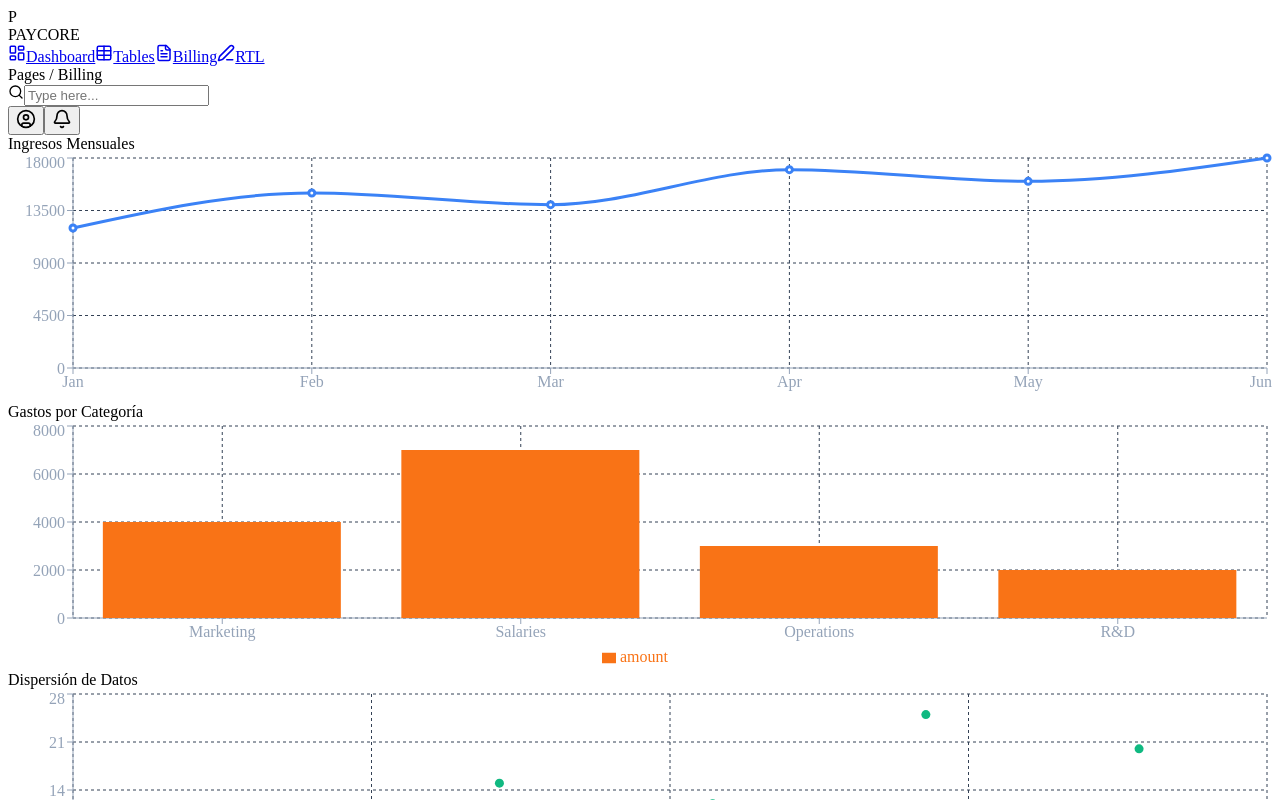
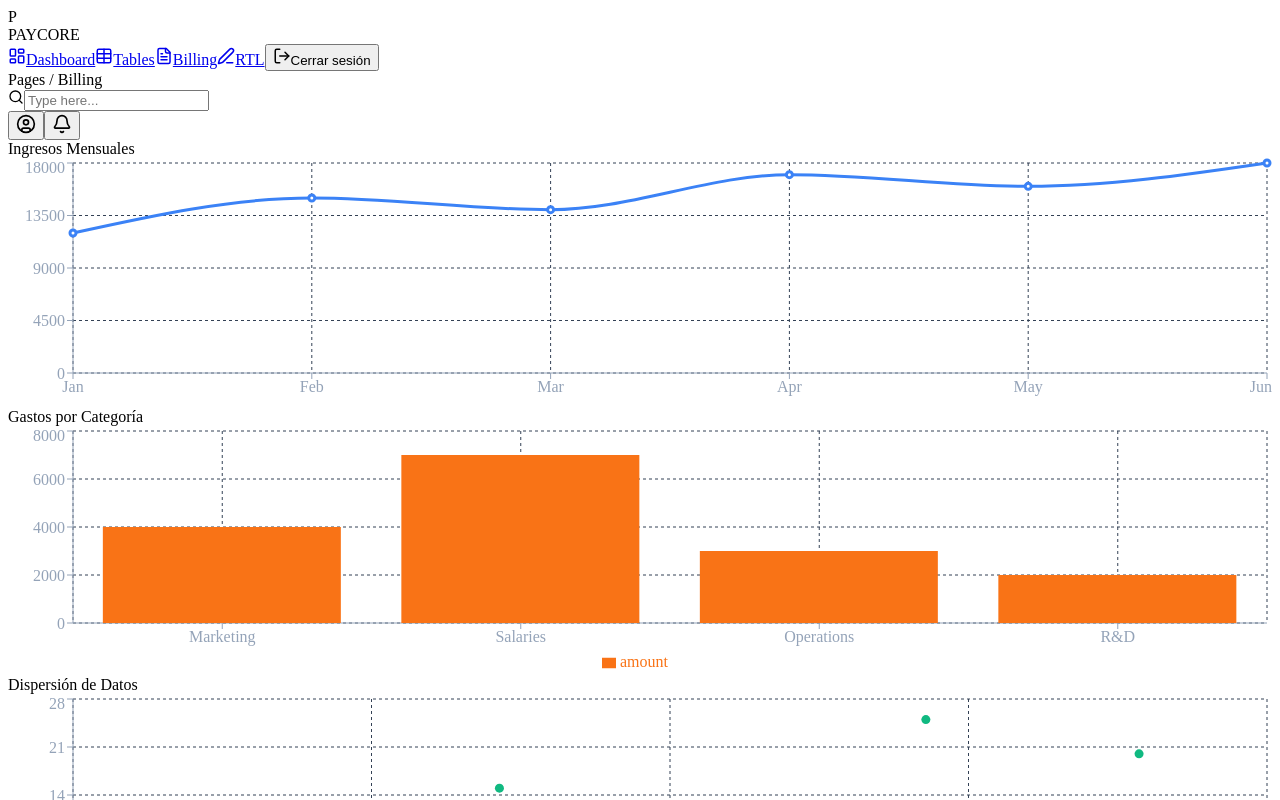
Before and after one commit to AlanCO97/ethos-pbs, a Next.js app in the folder frontend/paycore/: page /billing in a window 1280 px wide. Shown: the top 800 px of the page. Built offline with nearby package versions, Linux system fonts and the light colour scheme.

Commit message:
[ADD] - Signout button added

```diff
--- a/frontend/paycore/src/actions/utils.ts
+++ b/frontend/paycore/src/actions/utils.ts
@@ -29,3 +29,10 @@ export async function authenticatedFetch(url: string, options: RequestInit = {})
     },
   });
 }
+
+export async function logoutAction() {
+  const cookieStore = cookies();
+
+  (await cookieStore).delete("auth-token");
+  (await cookieStore).delete("fullname");
+}
--- /dev/null
+++ b/frontend/paycore/src/components/menu/LogoutButton.tsx
@@ -0,0 +1,32 @@
+"use client";
+
+
+import { useTransition } from "react";
+import { LogOut } from "lucide-react";
+import { useRouter } from "next/navigation";
+import { logoutAction } from "@/actions/utils";
+
+export default function LogoutButton() {
+  const [isPending, startTransition] = useTransition();
+  const router = useRouter();
+
+  const handleLogout = async () => {
+    startTransition(async () => {
+      await logoutAction();
+      router.push("/signin");
+    });
+  };
+
+  return (
+    <button
+      onClick={handleLogout}
+      disabled={isPending}
+      className="flex items-center gap-3 px-4 py-3 mt-6 rounded-xl text-gray-400 hover:bg-white/5 hover:text-white transition-all duration-200"
+    >
+      <LogOut size={18} />
+      <span className="text-sm font-medium">
+        {isPending ? "Cerrando..." : "Cerrar sesión"}
+      </span>
+    </button>
+  );
+}
--- /dev/null
+++ b/frontend/paycore/src/components/menu/MenuItem.tsx
@@ -0,0 +1,27 @@
+import Link from "next/link";
+
+export default function MenuItem({
+  icon,
+  label,
+  route,
+  active,
+}: {
+  icon: React.ReactNode;
+  label: string;
+  route: string;
+  active: boolean;
+}) {
+  return (
+    <Link
+      href={route}
+      className={`w-full flex items-center gap-3 px-4 py-3 rounded-xl transition-all duration-200 ${
+        active
+          ? "bg-white text-gray-900 shadow-lg shadow-white/20"
+          : "text-gray-400 hover:bg-white/5 hover:text-white"
+      }`}
+    >
+      {icon}
+      <span className="text-sm font-medium">{label}</span>
+    </Link>
+  );
+}
--- a/frontend/paycore/src/components/menu/SideMenu.tsx
+++ b/frontend/paycore/src/components/menu/SideMenu.tsx
@@ -1,8 +1,9 @@
 "use client";
 
 import { LayoutDashboard, Table, FileText, Edit3 } from "lucide-react";
-import Link from "next/link";
 import { usePathname } from "next/navigation";
+import MenuItem from "./MenuItem";
+import LogoutButton from "./LogoutButton";
 
 
 const routes = [
@@ -52,34 +53,8 @@ export function SideMenu() {
             active={pathname === item.route}
           />
         ))}
+        <LogoutButton />
       </nav>
-
     </aside>
   );
 }
-
-function MenuItem({
-  icon,
-  label,
-  route,
-  active,
-}: {
-  icon: React.ReactNode;
-  label: string;
-  route: string;
-  active: boolean;
-}) {
-  return (
-    <Link
-      href={route}
-      className={`w-full flex items-center gap-3 px-4 py-3 rounded-xl transition-all duration-200 ${
-        active
-          ? "bg-white text-gray-900 shadow-lg shadow-white/20"
-          : "text-gray-400 hover:bg-white/5 hover:text-white"
-      }`}
-    >
-      {icon}
-      <span className="text-sm font-medium">{label}</span>
-    </Link>
-  );
-}
```
